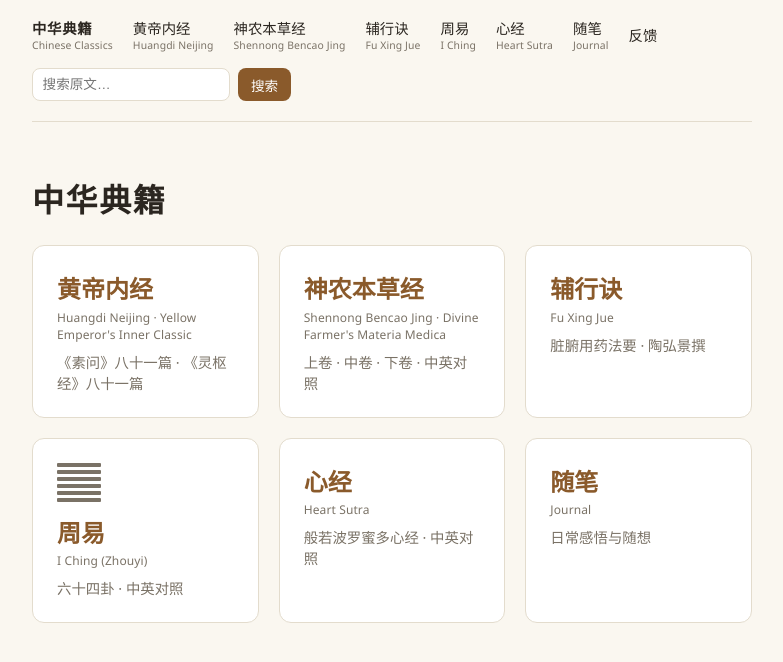
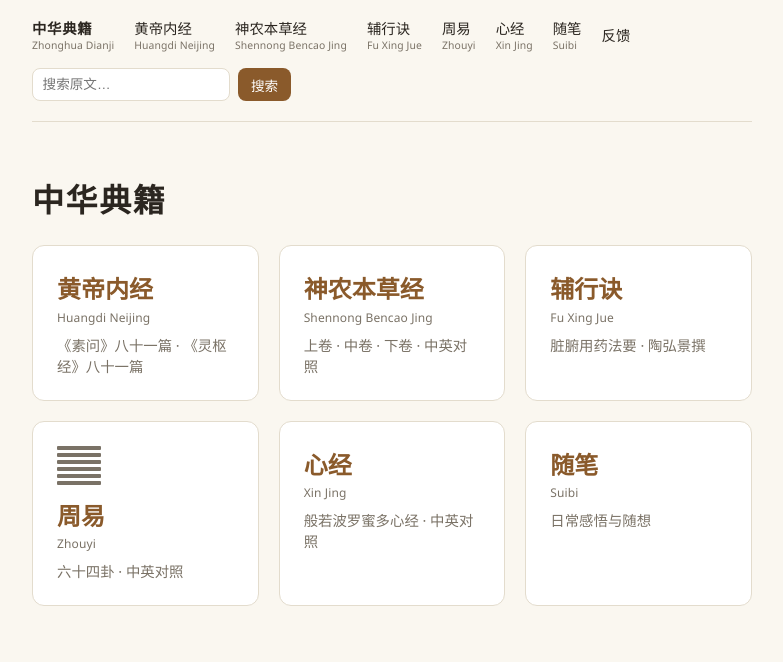
Before and after one commit to abc01013579/tcm-classics, a Flask app: page / in a window 1280 px wide. Shown: the top 662 px of the page, without its empty margins (248-1031 px from the left). Run offline with Flask 3, Linux system fonts and the light colour scheme; parts of the project's set-up code (start-up, migrations or seed data) failed here and were passed over.

Commit message:
Use pinyin instead of English translation for book title sublines
Chinese name stays line one; pinyin only on line two, no English gloss.

```diff
--- a/templates/base.html
+++ b/templates/base.html
@@ -9,13 +9,13 @@
 <body>
   <header class="site-header no-print">
     <nav class="site-nav">
-      <a href="{{ url_for('index') }}" class="site-title">中华典籍<span class="nav-en">Chinese Classics</span></a>
+      <a href="{{ url_for('index') }}" class="site-title">中华典籍<span class="nav-en">Zhonghua Dianji</span></a>
       <a href="{{ url_for('neijing_index') }}">黄帝内经<span class="nav-en">Huangdi Neijing</span></a>
       <a href="{{ url_for('bencao_index') }}">神农本草经<span class="nav-en">Shennong Bencao Jing</span></a>
       <a href="{{ url_for('fuxingjue') }}">辅行诀<span class="nav-en">Fu Xing Jue</span></a>
-      <a href="{{ url_for('zhouyi_index') }}">周易<span class="nav-en">I Ching</span></a>
-      <a href="{{ url_for('xinjing') }}">心经<span class="nav-en">Heart Sutra</span></a>
-      <a href="{{ url_for('journal_index') }}">随笔<span class="nav-en">Journal</span></a>
+      <a href="{{ url_for('zhouyi_index') }}">周易<span class="nav-en">Zhouyi</span></a>
+      <a href="{{ url_for('xinjing') }}">心经<span class="nav-en">Xin Jing</span></a>
+      <a href="{{ url_for('journal_index') }}">随笔<span class="nav-en">Suibi</span></a>
       <a href="mailto:zhongyuan1358@gmail.com?subject=%E4%B8%AD%E5%8D%8E%E5%85%B8%E7%B1%8D%E5%8F%8D%E9%A6%88">反馈</a>
     </nav>
     <form method="get" action="{{ url_for('search') }}" class="search-box">
--- a/templates/index.html
+++ b/templates/index.html
@@ -5,11 +5,11 @@
 
   <div class="text-cards">
     <a class="text-card" href="{{ url_for('neijing_index') }}">
-      <h2>黄帝内经<span class="card-en">Huangdi Neijing · Yellow Emperor's Inner Classic</span></h2>
+      <h2>黄帝内经<span class="card-en">Huangdi Neijing</span></h2>
       <p>《素问》八十一篇 · 《灵枢经》八十一篇</p>
     </a>
     <a class="text-card" href="{{ url_for('bencao_index') }}">
-      <h2>神农本草经<span class="card-en">Shennong Bencao Jing · Divine Farmer's Materia Medica</span></h2>
+      <h2>神农本草经<span class="card-en">Shennong Bencao Jing</span></h2>
       <p>上卷 · 中卷 · 下卷 · 中英对照</p>
     </a>
     <a class="text-card" href="{{ url_for('fuxingjue') }}">
@@ -22,15 +22,15 @@
           <div class="line {{ 'yang' if bit == 1 else 'yin' }}"></div>
         {% endfor %}
       </span>
-      <h2>周易<span class="card-en">I Ching (Zhouyi)</span></h2>
+      <h2>周易<span class="card-en">Zhouyi</span></h2>
       <p>六十四卦 · 中英对照</p>
     </a>
     <a class="text-card" href="{{ url_for('xinjing') }}">
-      <h2>心经<span class="card-en">Heart Sutra</span></h2>
+      <h2>心经<span class="card-en">Xin Jing</span></h2>
       <p>般若波罗蜜多心经 · 中英对照</p>
     </a>
     <a class="text-card" href="{{ url_for('journal_index') }}">
-      <h2>随笔<span class="card-en">Journal</span></h2>
+      <h2>随笔<span class="card-en">Suibi</span></h2>
       <p>日常感悟与随想</p>
     </a>
   </div>
```
